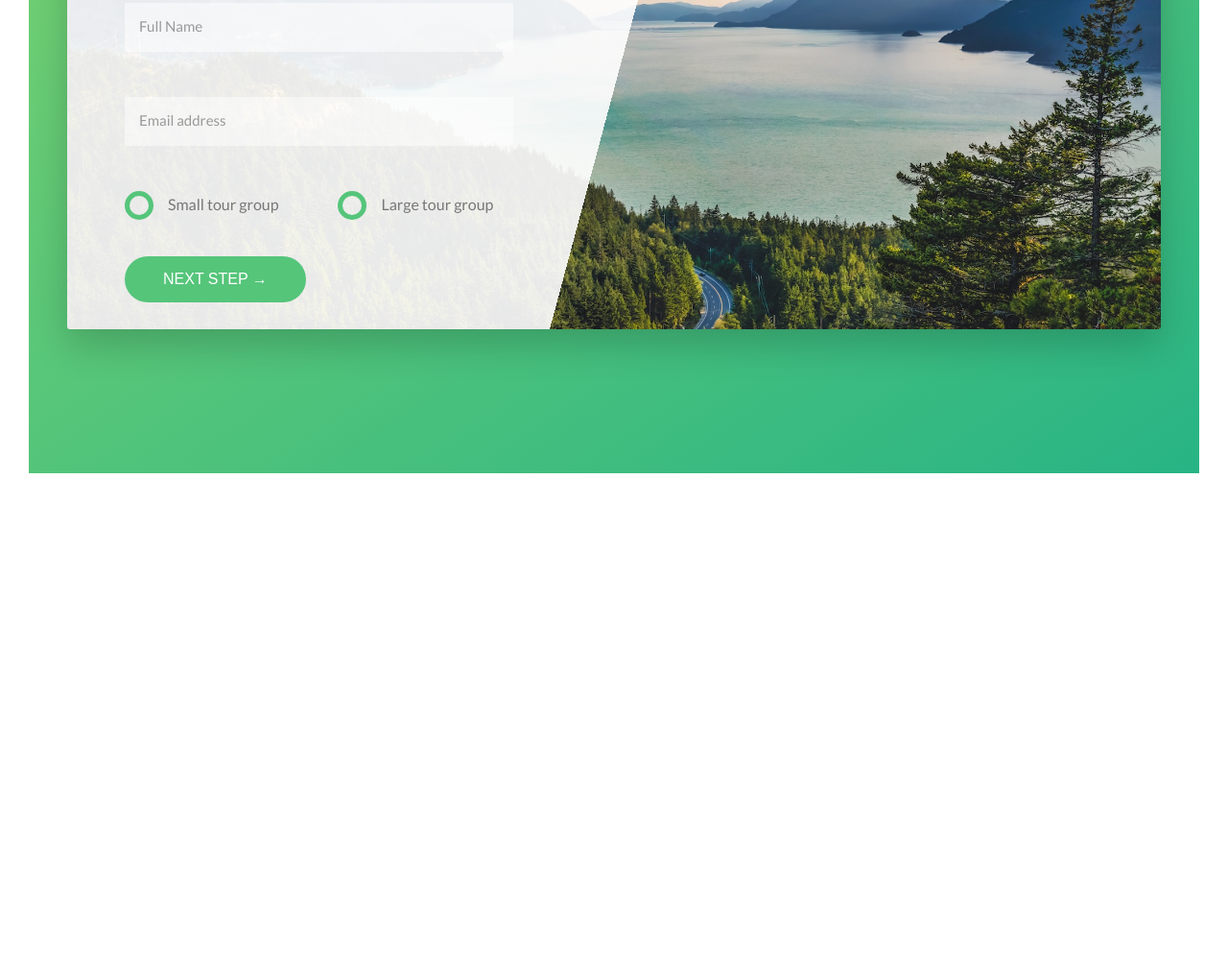
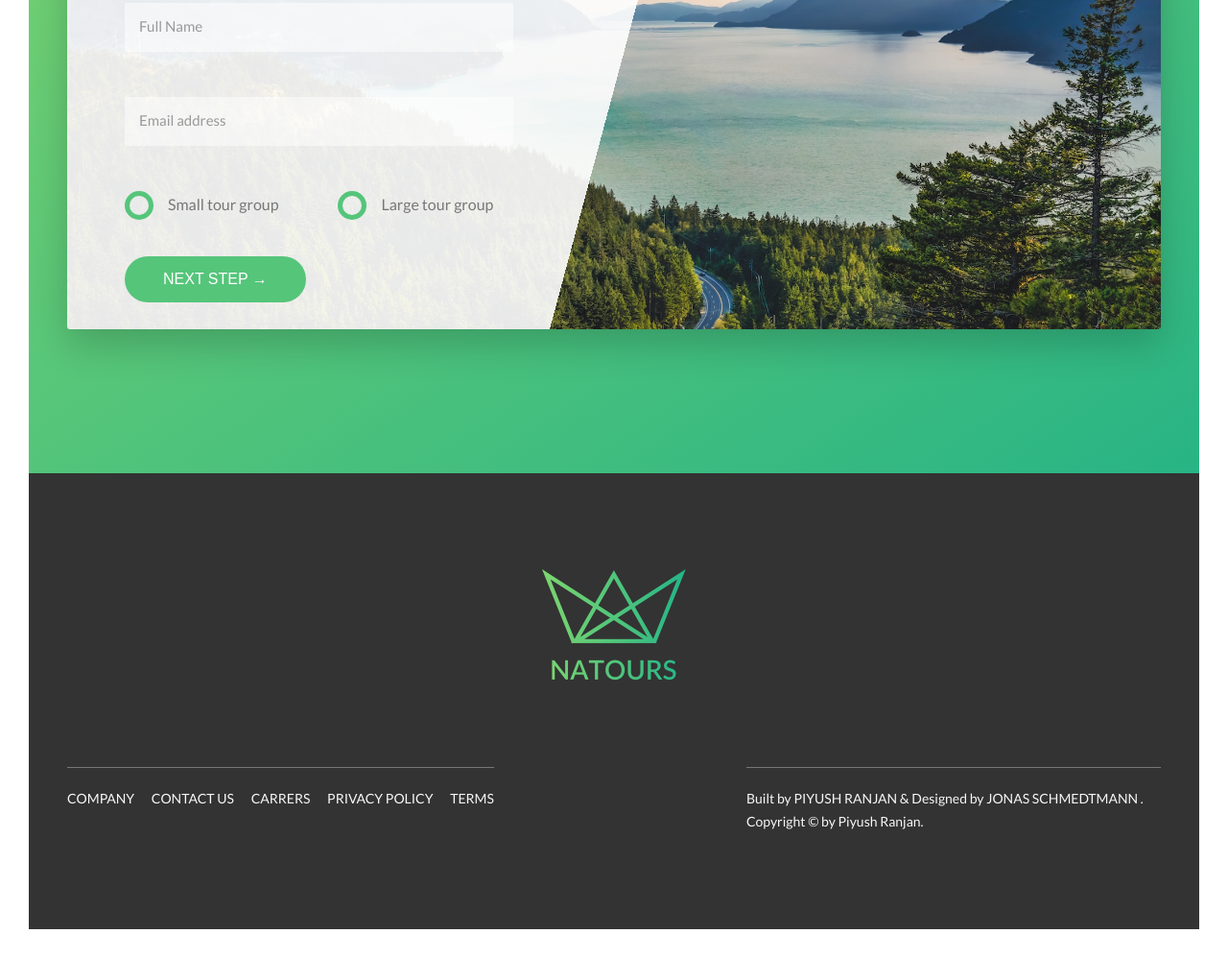
Before and after one commit to itsPiyush01/Natours, a website: page index.html in a window 1280 px wide. Shown: the part 4746-5744 px from the top of the page at 96% size. Before the commit the page ends 5269 px from the top, so only its background shows below. Drawn offline with Linux system fonts and the light colour scheme.

Commit message:
Build the Footer

```diff
--- a/index.html
+++ b/index.html
@@ -353,6 +353,29 @@
         </div>
       </section>
     </main>
+    <footer class="footer">
+      <div class="footer__logo-box">
+        <img src="img/logo-green-2x.png" alt="Full logo" class="footer__logo">
+      </div>
+      <div class="row">
+        <div class="col-1-of-2">
+          <div class="footer__navigation">
+            <ul class="footer__list">
+              <li class="footer__item"><a href="#" class="footer__link">Company</a></li>
+              <li class="footer__item"><a href="#" class="footer__link">Contact us</a></li>
+              <li class="footer__item"><a href="#" class="footer__link">Carrers</a></li>
+              <li class="footer__item"><a href="#" class="footer__link">Privacy Policy</a></li>
+              <li class="footer__item"><a href="#" class="footer__link">Terms</a></li>
+            </ul>
+          </div>
+        </div>
+        <div class="col-1-of-2">
+          <p class="footer__copyright">
+            Built by <a href="#" class="footer__link">Piyush Ranjan  </a>  & Designed by <a href="#" class="footer__link">Jonas Schmedtmann .</a> Copyright &copy; by Piyush Ranjan. </a>
+          </p>
+         </div>
+      </div>
+    </footer>
     <!--
       <section class="grid-test">
       <div class="row">
--- a/sass/abstracts/_variables.scss
+++ b/sass/abstracts/_variables.scss
@@ -14,6 +14,7 @@ $color-grey-light-2: #eee;
 
 $color-grey-dark: #777;
 $color-grey-dark-2: #999;
+$color-grey-dark-3: #333;
 
 $color-white: #fff;
 $color-black: #000;
--- /dev/null
+++ b/sass/layout/_footer.scss
@@ -0,0 +1,52 @@
+.footer {
+  color: $color-grey-light-1;
+  background-color: $color-grey-dark-3;
+  padding: 10rem 0;
+  font-size: 1.4rem;
+  &__logo-box {
+    text-align: center;
+    margin-bottom: 8rem;
+  }
+  &__logo {
+    width: 15rem;
+    height: auto;
+  }
+  &__navigation {
+    border-top: 1px solid $color-grey-dark;
+    padding-top: 2rem;
+    display: inline-block;
+  }
+  &__list {
+    list-style: none;
+  }
+  &__item {
+    display: inline-block;
+    &:not(:last-child) {
+      margin-right: 1.5rem;
+    }
+  }
+  &__link {
+    &:link,
+    &:visited {
+      color: $color-grey-light-1;
+      background-color: $color-grey-dark-3;
+      text-decoration: none;
+      text-transform: uppercase;
+      display: inline-block;
+      transition: all 0.2s;
+    }
+    &:hover,
+    &:active {
+      color: $color-primary;
+      box-shadow: 0 1rem 2rem rgba($color-black, 0.4);
+      transform: rotate(5deg) scale(1.3);
+    }
+  }
+  &__copyright {
+    color: inherit;
+    padding-top: 2rem;
+    border-top: 1px solid $color-grey-dark;
+    width: 80%;
+    float: right;
+  }
+}
--- a/sass/main.scss
+++ b/sass/main.scss
@@ -15,6 +15,7 @@
 @import "components/form";
 @import "components/story";
 
+@import "layout/footer";
 @import "layout/grid";
 @import "layout/header";
 
```
Also changed, not shown: css/styles.css.
